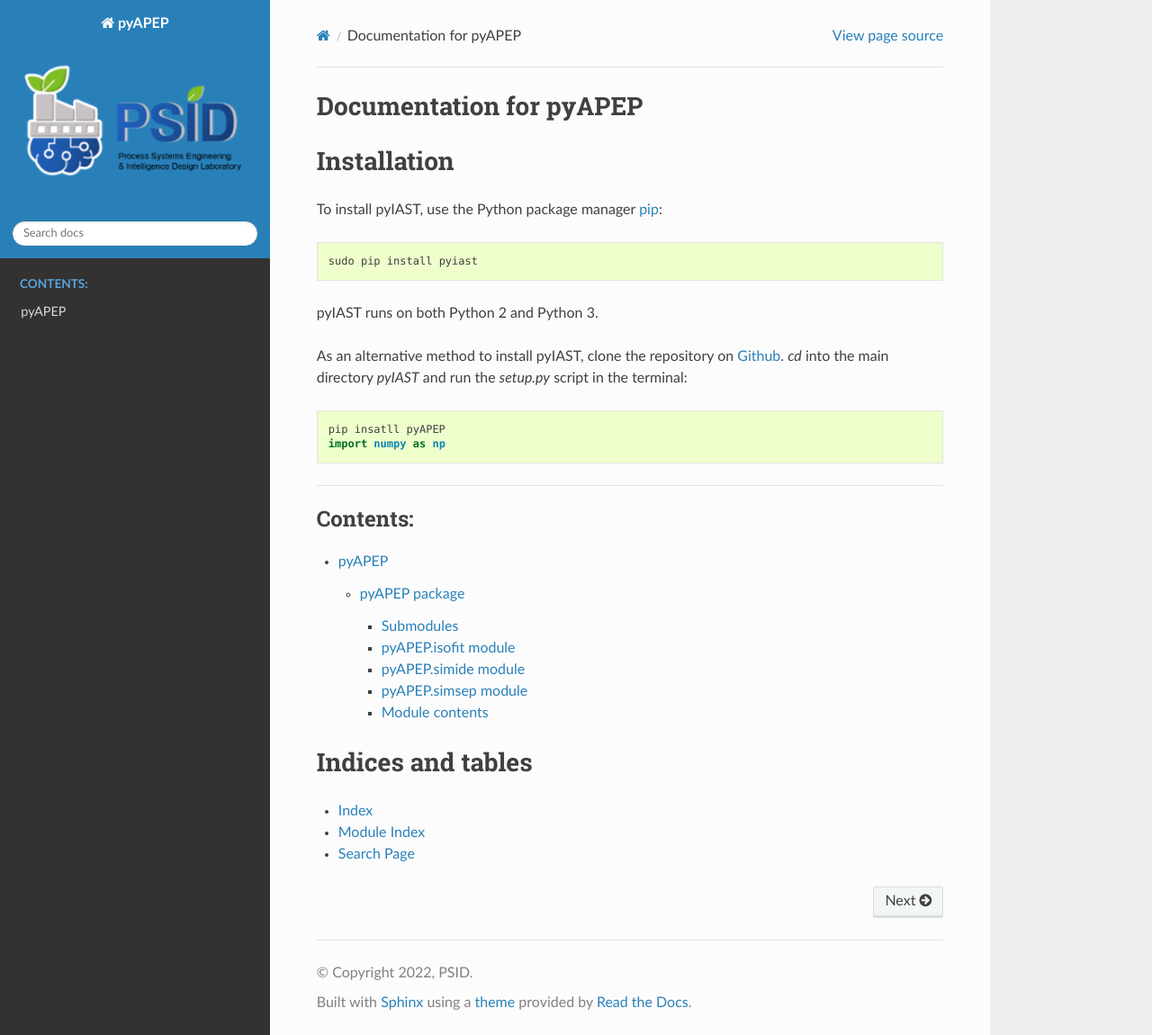
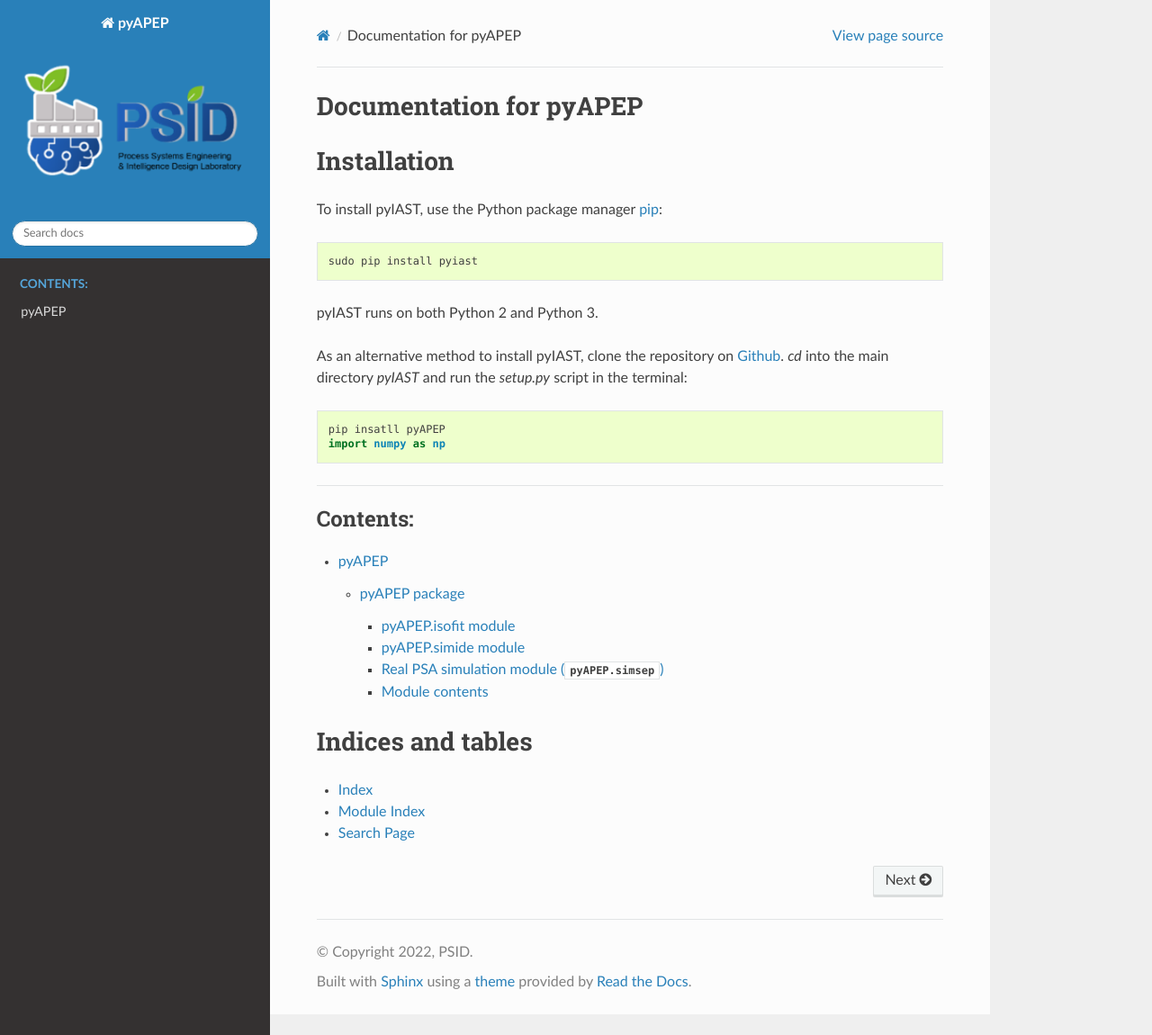
Before and after one commit to chonghyo/pyAPEP, a Sphinx documentation site: the page built from docs/source/index.rst, in a window 1280 px wide and 1150 px high. Shown: the whole window at 90% size. Built offline with Sphinx 7.4.7 and the Read the Docs theme 2.0.0, drawn with Linux system fonts in a browser that asks for light colours; formulas are drawn with MathJax 3; pages that are not in the unit, such as notebooks, are missing from menus.

Commit message:
Update pyAPEP.rst

```diff
--- a/docs/source/pyAPEP.rst
+++ b/docs/source/pyAPEP.rst
@@ -1,8 +1,5 @@
 pyAPEP package
 ==============
-
-Submodules
-----------
 
 pyAPEP.isofit module
 --------------------
@@ -20,7 +17,7 @@ pyAPEP.simide module
    :undoc-members:
    :show-inheritance:
 
-pyAPEP.simsep module
+Real PSA simulation module (:py:mod:`pyAPEP.simsep`)
 --------------------
 
 .. automodule:: pyAPEP.simsep
```
